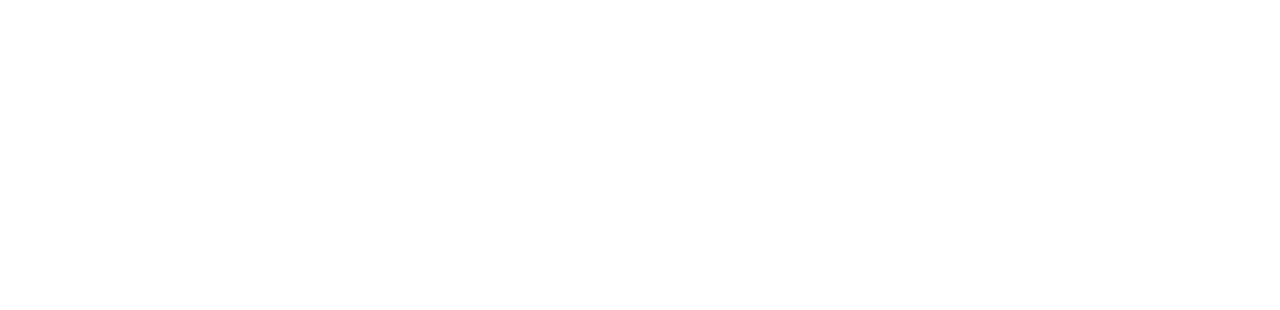
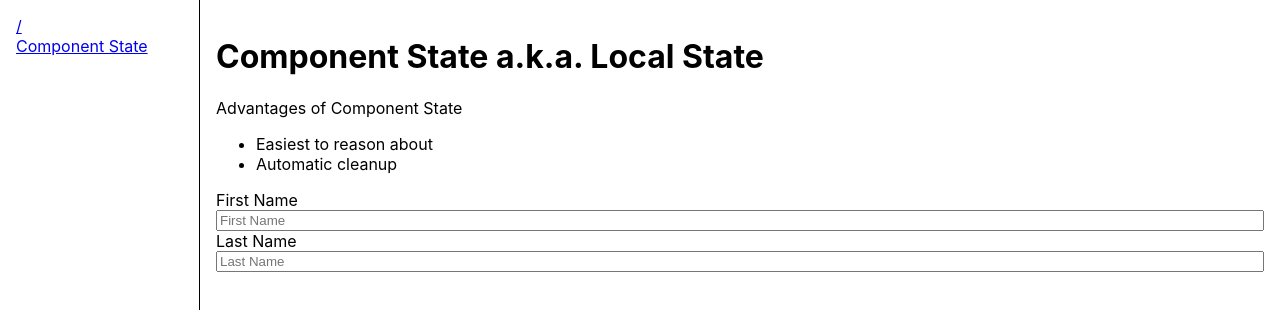
Before and after one commit to louischan-oursky/myapp, a React (Create React App) app: page /componentstate in a window 1280 px wide. Shown: the top 310 px of the page. Built offline with nearby package versions, Linux system fonts and the light colour scheme.

Commit message:
ComponentStateScreen

```diff
--- a/src/App.js
+++ b/src/App.js
@@ -2,6 +2,7 @@
 import { Route, Switch } from "react-router";
 import { BrowserRouter } from "react-router-dom";
 import RootScreen from "./RootScreen";
+import ComponentStateScreen from "./ComponentStateScreen";
 
 export default class App extends React.PureComponent {
   render() {
@@ -9,6 +10,11 @@
       <BrowserRouter>
         <Switch>
           <Route exact={true} path="/" component={RootScreen} />
+          <Route
+            exact={true}
+            path="/componentstate"
+            component={ComponentStateScreen}
+          />
         </Switch>
       </BrowserRouter>
     );
--- /dev/null
+++ b/src/ComponentStateScreen.js
@@ -0,0 +1,17 @@
+import * as React from "react";
+import MainLayout from "./MainLayout";
+import StatefulForm from "./StatefulForm";
+
+export default function ComponentStateScreen() {
+  return (
+    <MainLayout>
+      <h1>Component State a.k.a. Local State</h1>
+      <p>Advantages of Component State</p>
+      <ul>
+        <li>Easiest to reason about</li>
+        <li>Automatic cleanup</li>
+      </ul>
+      <StatefulForm />
+    </MainLayout>
+  );
+}
--- a/src/RootScreen.js
+++ b/src/RootScreen.js
@@ -4,7 +4,11 @@
 export default function RootScreen() {
   return (
     <MainLayout>
-      <div>RootScreen</div>
+      <h1>State Management in React</h1>
+      <p>
+        We are going to introduce several kinds of state management techniques
+        WITHOUT Redux.
+      </p>
     </MainLayout>
   );
 }
--- a/src/SideMenu.js
+++ b/src/SideMenu.js
@@ -6,6 +6,7 @@
   return (
     <nav className={styles.container}>
       <Link to="/">/</Link>
+      <Link to="/componentstate">Component State</Link>
     </nav>
   );
 }
--- /dev/null
+++ b/src/StatefulForm.js
@@ -0,0 +1,41 @@
+import * as React from "react";
+import InputRow from "./InputRow";
+
+export default class StatefulForm extends React.PureComponent {
+  state = {
+    firstName: "",
+    lastName: ""
+  };
+
+  onChangeFirstName = e => {
+    const value = e.currentTarget.value;
+    this.setState({
+      firstName: value
+    });
+  };
+
+  onChangeLastName = e => {
+    const value = e.currentTarget.value;
+    this.setState({
+      lastName: value
+    });
+  };
+
+  render() {
+    const { firstName, lastName } = this.state;
+    return (
+      <form>
+        <InputRow
+          value={firstName}
+          placeholder="First Name"
+          onChange={this.onChangeFirstName}
+        />
+        <InputRow
+          value={lastName}
+          placeholder="Last Name"
+          onChange={this.onChangeLastName}
+        />
+      </form>
+    );
+  }
+}
```
